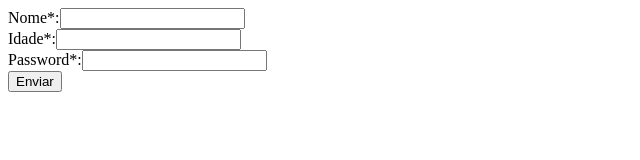
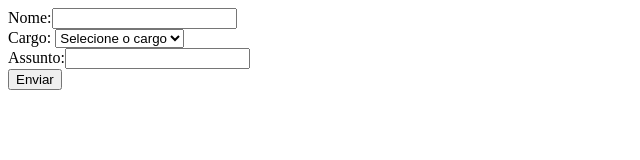
Before and after one commit to luizcrisantoo/HTMLcurso, a plain HTML site: page form/index.html in a window 1280 px wide. Shown: the whole page, without its empty margins (0-640 px from the left). Drawn offline with Linux system fonts and the light colour scheme.

Commit message:
select e seus tipos

```diff
--- a/form/index.html
+++ b/form/index.html
@@ -7,9 +7,16 @@
 </head>
 <body>
     <form method="get">
-        <label>Nome*:</label><input type="text" name="name"><br>
-        <label>Idade*:</label><input type="number" name="age"><br>
-        <label>Password*:</label><input type="password" name="password"><br>
+        <label>Nome:</label><input type="text" name="name"><br>
+        <label>Cargo:</label>
+        <select name="role">
+            <option value="">Selecione o cargo</option>
+            <option value="gerente">Gerente</option>
+            <option value="diretor">Diretor</option>
+            <option value="presidente">Presidente</option>
+        </select>
+        <br>
+        <label>Assunto:</label><input type="text" name="subject"><br>
         <button type="submit">Enviar</button>
     </form>
 </body>
```
